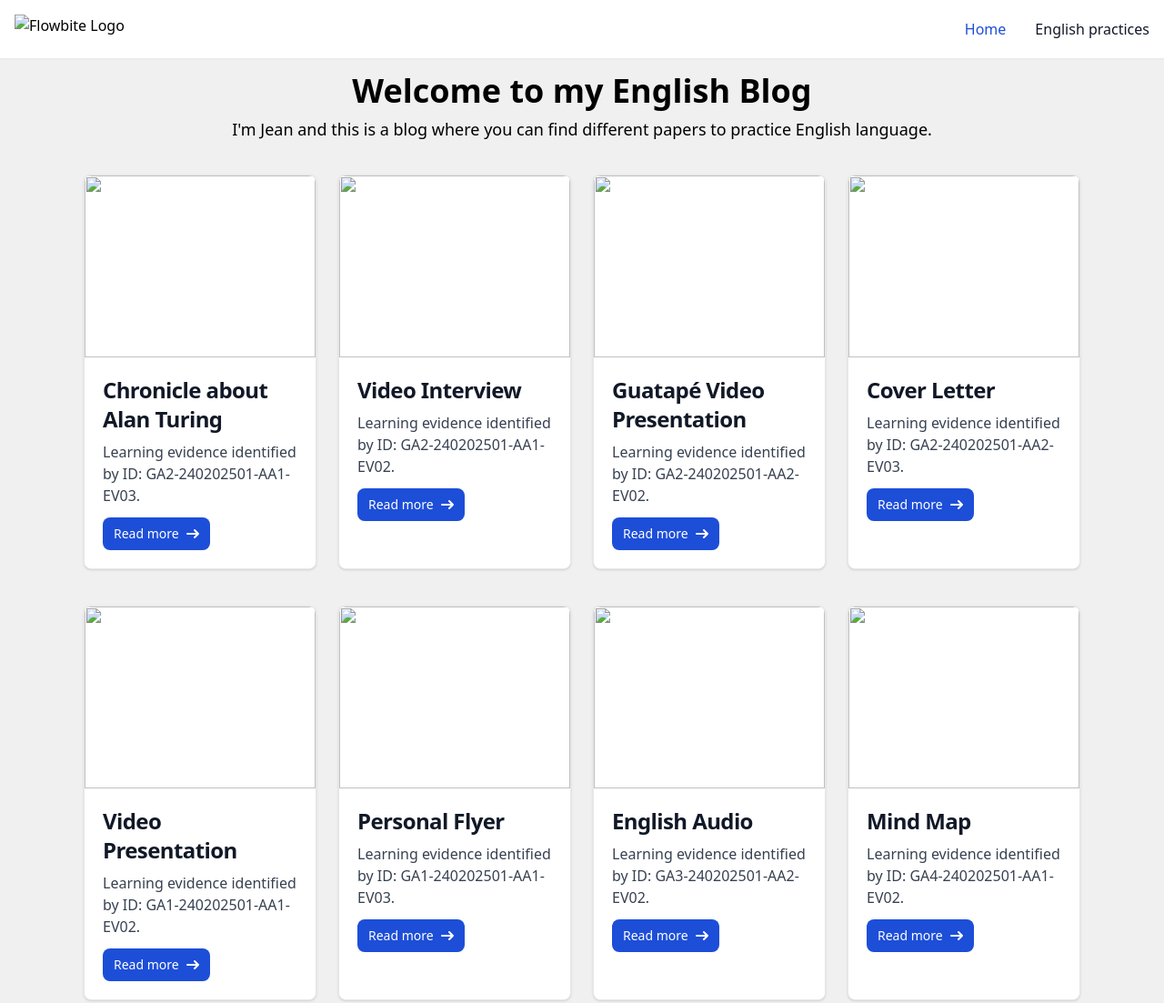
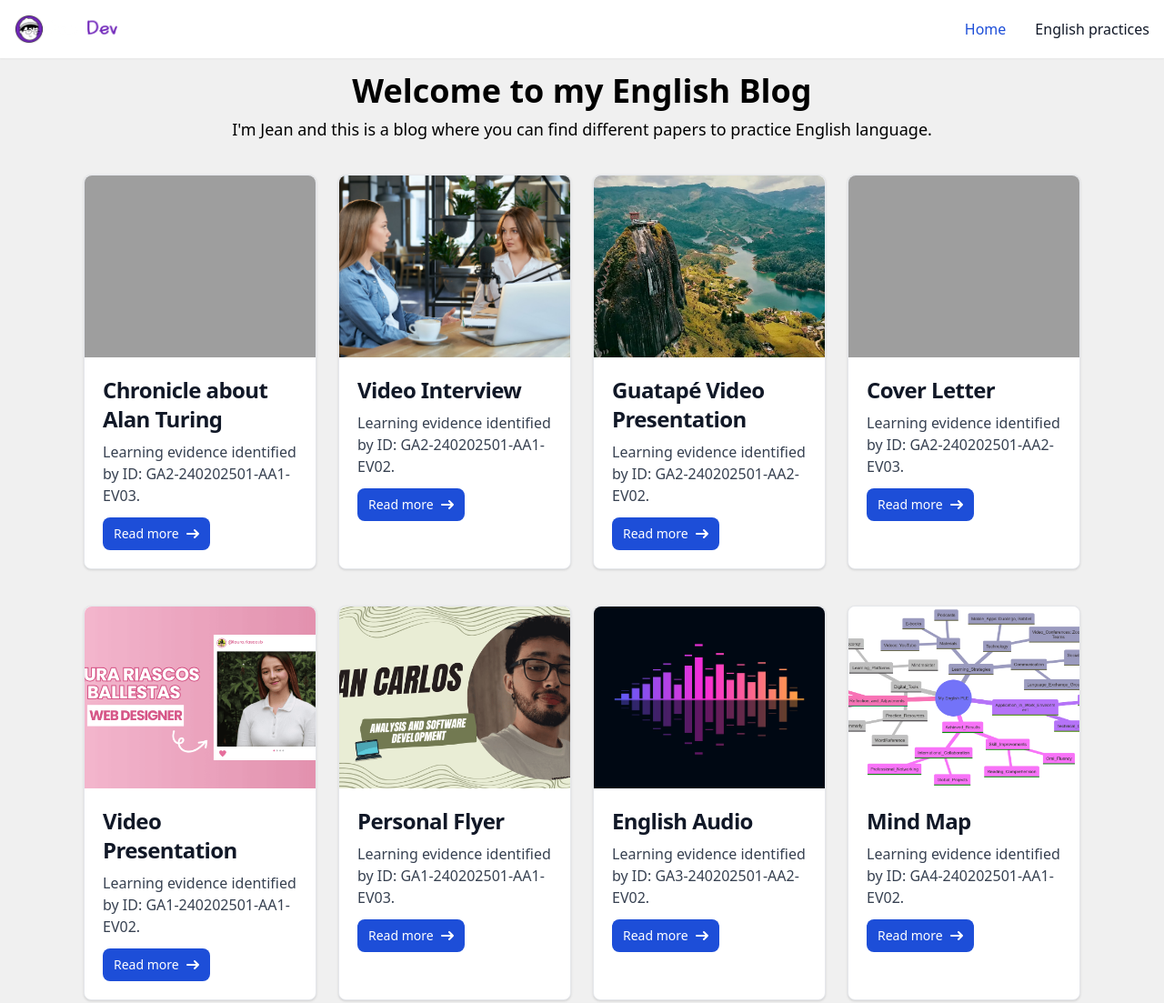
Before and after one commit to jeanc4rl02/english-blog-adso, a plain HTML site: page index.html in a window 1280 px wide. Shown: the whole page at 91% size. Drawn offline with nearby package versions, Linux system fonts and the light colour scheme; the site is published under a folder, as on GitHub Pages, so addresses that start at the root find nothing.

Commit message:
Images path changed

```diff
--- a/index.html
+++ b/index.html
@@ -14,7 +14,7 @@
 		<nav class="bg-white border-gray-200 dark:bg-gray-900 shadow-sm">
 			<div class="max-w-screen-xl flex flex-wrap items-center justify-between mx-auto p-4">
 				<a href="#" class="flex items-center space-x-3 rtl:space-x-reverse">
-					<img src="/public/img/logo.png" class="h-8" alt="Flowbite Logo" />
+					<img src="./public/img/logo.png" class="h-8" alt="Flowbite Logo" />
 				</a>
 				<button data-collapse-toggle="navbar-default" type="button"
 					class="inline-flex items-center p-2 w-10 h-10 justify-center text-sm text-gray-500 rounded-lg md:hidden hover:bg-gray-100 focus:outline-none focus:ring-2 focus:ring-gray-200 dark:text-gray-400 dark:hover:bg-gray-700 dark:focus:ring-gray-600"
@@ -57,7 +57,7 @@
 		<section id="practices" class="mx-20 mt-5 grid grid-cols-4">
 				<div class="max-w-sm bg-white border border-gray-200 rounded-lg shadow dark:bg-gray-800 dark:border-gray-700 mx-3">
 					<a href="#">
-						<img class="rounded-t-lg card-image" src="/public/img/chronicle.jpg" alt="" />
+						<img class="rounded-t-lg card-image" src="./public/img/chronicle.jpg" alt="" />
 					</a>
 					<div class="p-5">
 						<a href="#">
@@ -77,7 +77,7 @@
 				</div>
 				<div class="max-w-sm bg-white border border-gray-200 rounded-lg shadow dark:bg-gray-800 mx-3 dark:border-gray-700">
 					<a href="#">
-						<img class="rounded-t-lg card-image" src="/public/img/interview.jpg" alt="" />
+						<img class="rounded-t-lg card-image" src="./public/img/interview.jpg" alt="" />
 					</a>
 					<div class="p-5">
 						<a href="#" target="_blank">
@@ -97,7 +97,7 @@
 				</div>
 				<div class="max-w-sm bg-white border border-gray-200 rounded-lg shadow dark:bg-gray-800 dark:border-gray-700 mx-3">
 					<a href="#">
-						<img class="rounded-t-lg card-image" src="/public/img/guatape.webp" alt="" />
+						<img class="rounded-t-lg card-image" src="./public/img/guatape.webp" alt="" />
 					</a>
 					<div class="p-5">
 						<a href="#" target="_blank">
@@ -117,7 +117,7 @@
 				</div>
 				<div class="max-w-sm bg-white border border-gray-200 rounded-lg shadow dark:bg-gray-800 dark:border-gray-700 mx-3">
 					<a href="#">
-						<img class="rounded-t-lg card-image" src="/public/img/cover-letter.jpg" alt="" />
+						<img class="rounded-t-lg card-image" src="./public/img/cover-letter.jpg" alt="" />
 					</a>
 					<div class="p-5">
 						<a href="#">
@@ -137,7 +137,7 @@
 				</div>
 				<div class="max-w-sm bg-white border border-gray-200 rounded-lg shadow dark:bg-gray-800 dark:border-gray-700  mx-3 mt-10 mb-5">
 					<a href="#">
-						<img class="rounded-t-lg card-image" src="/public/img/laura_riascos.png" alt="" />
+						<img class="rounded-t-lg card-image" src="./public/img/laura_riascos.png" alt="" />
 					</a>
 					<div class="p-5">
 						<a href="#">
@@ -157,7 +157,7 @@
 				</div>
 				<div class="max-w-sm bg-white border border-gray-200 rounded-lg shadow dark:bg-gray-800 dark:border-gray-700  mx-3 mt-10 mb-5">
 					<a href="#">
-						<img class="rounded-t-lg card-image" src="/public/img/Jean_carlos.png" alt="" />
+						<img class="rounded-t-lg card-image" src="./public/img/Jean_carlos.png" alt="" />
 					</a>
 					<div class="p-5">
 						<a href="#">
@@ -177,7 +177,7 @@
 				</div>
 				<div class="max-w-sm bg-white border border-gray-200 rounded-lg shadow dark:bg-gray-800 dark:border-gray-700  mx-3 mt-10 mb-5">
 					<a href="#">
-						<img class="rounded-t-lg card-image" src="/public/img/audio.jpg" alt="" />
+						<img class="rounded-t-lg card-image" src="./public/img/audio.jpg" alt="" />
 					</a>
 					<div class="p-5">
 						<a href="#">
@@ -197,7 +197,7 @@
 				</div>
 				<div class="max-w-sm bg-white border border-gray-200 rounded-lg shadow dark:bg-gray-800 dark:border-gray-700 mx-3 mt-10 mb-5">
 					<a href="#">
-						<img class="rounded-t-lg card-image" src="/public/img/mindmap.png" alt="" />
+						<img class="rounded-t-lg card-image" src="./public/img/mindmap.png" alt="" />
 					</a>
 					<div class="p-5">
 						<a href="#">
```
